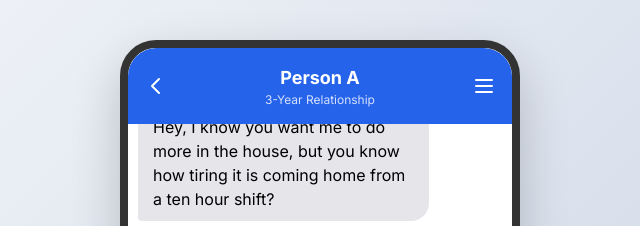
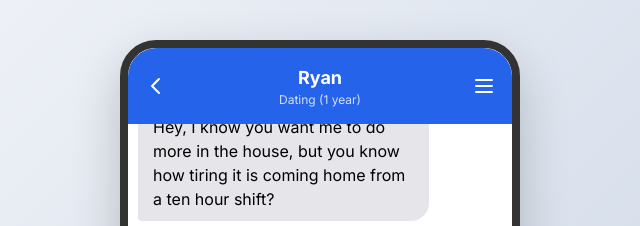
Before and after one commit to AllenC232/LoveActually, a plain HTML site: page index.html in a window 1280 px wide. Shown: the top 226 px of the page, 320-960 px from the left. Drawn offline with nearby package versions, Linux system fonts and the light colour scheme.

Commit message:
no more reload page for each click

```diff
--- a/index.html
+++ b/index.html
@@ -128,13 +128,13 @@
     </style>
     <script type="module">
 
-        // This version uses local storage, not Firebase, so no imports are needed.
-
         const SCENARIOS = [
             {
                 id: 1,
                 topic: "Conflict Resolution (The Four Horsemen)",
                 date: "Jan 12, 2024",
+                contactName: "Ryan",
+                relationshipStatus: "Dating (1 year)",
                 personA: [
                     "Hey, I know you want me to do more in the house, but you know how tiring it is coming home from a ten hour shift?",
                     "I don’t complain when you’re tired and don’t do something around the house"
@@ -150,6 +150,8 @@
                 id: 2,
                 topic: "Figuring out how to love (Love Languages)",
                 date: "Nov 3, 2023",
+                contactName: "Sarah",
+                relationshipStatus: "Serious Relationship (3 years)",
                 personA: [
                     "I had a really rough week and it feels like we're just roommates passing in the hall. I feel really disconnected."
                 ],
@@ -164,6 +166,8 @@
                 id: 3,
                 topic: "Exploring Affection (Sternberg's Triangle)",
                 date: "Oct 5, 2023",
+                contactName: "Alex",
+                relationshipStatus: "New Dating Phase (2 months)",
                 personA: [
                     "I can’t seem to get you off my mind, I miss you."
                 ],
@@ -178,6 +182,8 @@
                 id: 4,
                 topic: "Defining the Relationship (Sternberg's Triangle)",
                 date: "Aug 1, 2023",
+                contactName: "Jamie",
+                relationshipStatus: "Exclusive (6 months)",
                 personA: [
                     "Hey, we’ve been talking for awhile, and I’ve been thinking…",
                     "What are we?"
@@ -193,6 +199,8 @@
                 id: 5,
                 topic: "Emotional Support (Companionate Love)",
                 date: "June 24, 2024",
+                contactName: "Kai",
+                relationshipStatus: "Long-term Marriage (10 years)",
                 personA: [
                     "I had a really bad day today, so I might come off a bit standoffish"
                 ],
@@ -207,6 +215,8 @@
                 id: 6,
                 topic: "The Ultimate Question (Sternberg's Triangle)",
                 date: "Jan 1, 2025",
+                contactName: "Taylor",
+                relationshipStatus: "Fiancé (Engaged)",
                 personA: [
                     "hey..",
                     "do you love me?"
@@ -298,6 +308,10 @@
         const optionsContainer = document.getElementById('options-container');
         const scoreDisplay = document.getElementById('score-display');
         const currentTopicDisplay = document.getElementById('current-topic');
+        // New display elements for dynamic header
+        const contactNameDisplay = document.getElementById('contact-name');
+        const relationshipStatusDisplay = document.getElementById('relationship-status');
+
 
         const handleScenarioJump = () => {
             const inputElement = document.getElementById('scenario-id-input');
@@ -318,6 +332,7 @@
             customAlert(`Jumping to Scenario ${scenarioId}. Score has been reset.`);
             inputElement.value = '';
             saveGame();
+            renderGame(); // Renders the new scenario immediately after the jump
         };
 
 
@@ -325,6 +340,21 @@
             scoreDisplay.textContent = `Score: ${gameState.score}`;
             chatWindow.innerHTML = '';
             optionsContainer.innerHTML = '';
+
+            // Handle Game Over State
+            if (gameState.currentScenarioIndex >= SCENARIOS.length) {
+                displayGameOver();
+                contactNameDisplay.textContent = 'Challenge Complete';
+                relationshipStatusDisplay.textContent = 'Reviewing Results';
+                return;
+            }
+
+            const currentScenario = SCENARIOS[gameState.currentScenarioIndex];
+
+            // DYNAMIC HEADER UPDATE
+            contactNameDisplay.textContent = currentScenario.contactName;
+            relationshipStatusDisplay.textContent = currentScenario.relationshipStatus;
+            currentTopicDisplay.textContent = `Scenario ${currentScenario.id}: ${currentScenario.topic}`;
 
             // Render chat history
             gameState.history.forEach(item => {
@@ -335,14 +365,6 @@
                     appendFeedback(item.feedback, item.scoreChange, item.concept);
                 }
             });
-
-            if (gameState.currentScenarioIndex >= SCENARIOS.length) {
-                displayGameOver();
-                return;
-            }
-
-            const currentScenario = SCENARIOS[gameState.currentScenarioIndex];
-            currentTopicDisplay.textContent = `Scenario ${currentScenario.id}: ${currentScenario.topic}`;
 
             const dateDiv = document.createElement('div');
             dateDiv.className = 'text-timestamp text-center my-3';
@@ -384,14 +406,14 @@
         const handleChoice = (selectedOption) => {
             const currentScenario = SCENARIOS[gameState.currentScenarioIndex];
 
-            if (gameState.history.length === 0 || gameState.history[gameState.history.length - 1].type === 'B') {
-                gameState.history.push({
-                    type: 'A',
-                    messages: currentScenario.personA,
-                    concept: currentScenario.topic,
-                });
-            }
+            // Record the incoming message(s) as the prompt for the completed scenario (Type A)
+            gameState.history.push({
+                type: 'A',
+                messages: currentScenario.personA,
+                contact: currentScenario.contactName, // Store contact name in history for completeness
+            });
 
+            // Record the chosen response and the corresponding feedback (Type B)
             gameState.history.push({
                 type: 'B',
                 chosenText: selectedOption.text,
@@ -404,6 +426,7 @@
             gameState.currentScenarioIndex += 1;
 
             saveGame();
+            renderGame(); // Renders the updated history and the next scenario immediately
         };
 
         const displayGameOver = () => {
@@ -441,6 +464,7 @@
             gameState.currentScenarioIndex = 0;
             gameState.history = [];
             saveGame();
+            renderGame(); // Renders the start of the game immediately after reset
         }
 
     </script>
@@ -462,8 +486,9 @@
                 <path stroke-linecap="round" stroke-linejoin="round" stroke-width="2" d="M15 19l-7-7 7-7"></path>
             </svg>
             <div class="flex flex-col items-center">
-                <span class="font-bold text-lg">Person A</span>
-                <span class="text-xs opacity-80">3-Year Relationship</span>
+                <!-- Dynamic Content for Contact Name and Status -->
+                <span id="contact-name" class="font-bold text-lg">Loading...</span>
+                <span id="relationship-status" class="text-xs opacity-80"></span>
             </div>
             <svg class="w-6 h-6 text-white" fill="none" stroke="currentColor" viewBox="0 0 24 24"
                 xmlns="http://www.w3.org/2000/svg">
@@ -482,7 +507,6 @@
             </div>
             <div class="flex justify-between items-center mt-2">
                 <div id="score-display" class="text-sm font-semibold text-gray-700">Score: 0</div>
-                <!-- Removed User ID display as it's no longer necessary without Firebase authentication -->
             </div>
 
 
```
